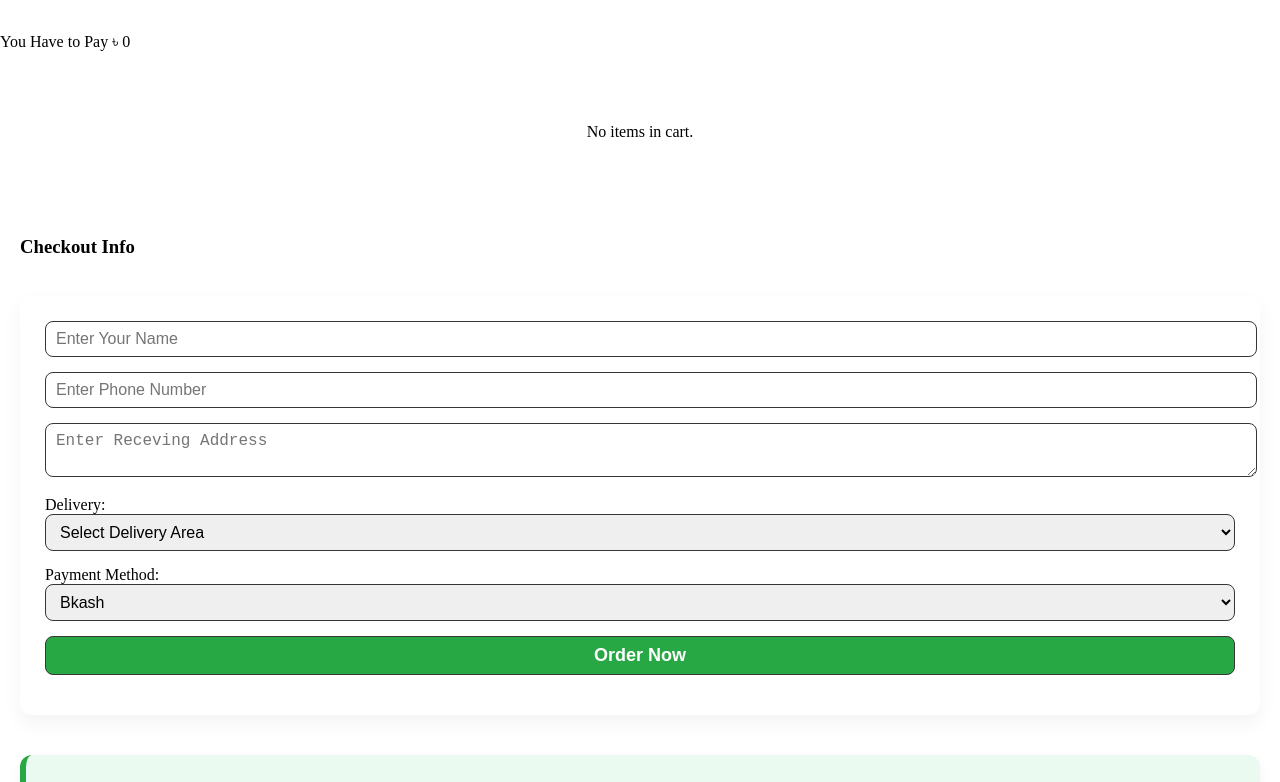
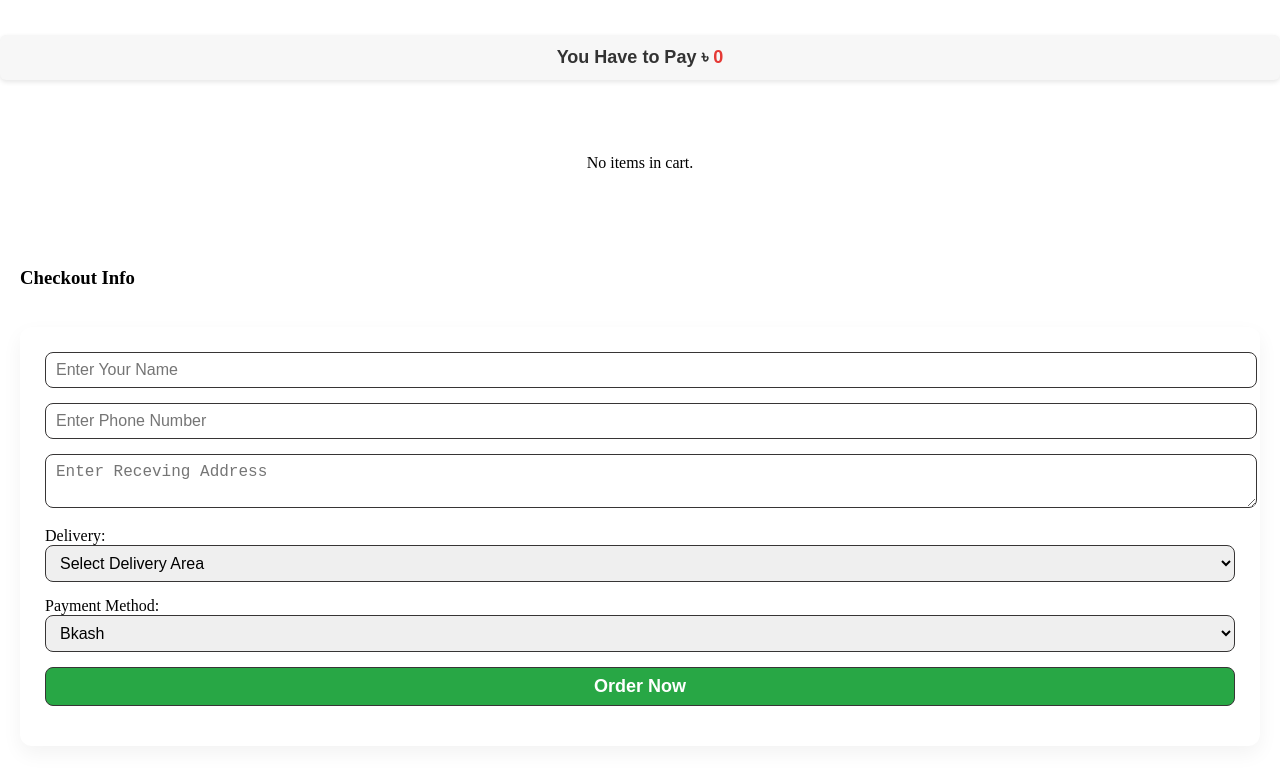
Before and after one commit to Shishir707/E-Commerce, a plain HTML site: page mycart.html in a window 1280 px wide. Shown: the part 150-932 px from the top of the page. Drawn offline with Linux system fonts and the light colour scheme; some packages are replaced by stand-ins of ours; a script that the page names is missing.

Commit message:
Fixed Price div

```diff
--- a/mycart.html
+++ b/mycart.html
@@ -18,7 +18,9 @@
 
     <!-- Cart Items -->
     <h2 style="padding:20px;">My Cart</h2>
-    <p>You Have to Pay ৳ <span id="totalPrice">0</span></p>
+    <p style="font-family: Arial, sans-serif; font-size: 18px; text-align: center; font-weight: 600; color: #333; background: #f7f7f7; padding: 12px 20px; border-radius: 6px; display: inline-block; box-shadow: 0 2px 5px rgba(0,0,0,0.1);">
+    You Have to Pay ৳ <span id="totalPrice" style="color: #e53935;">0</span>
+    </p>
     <div id="cart-items"></div>
 
     <!-- Checkout Form -->
```
